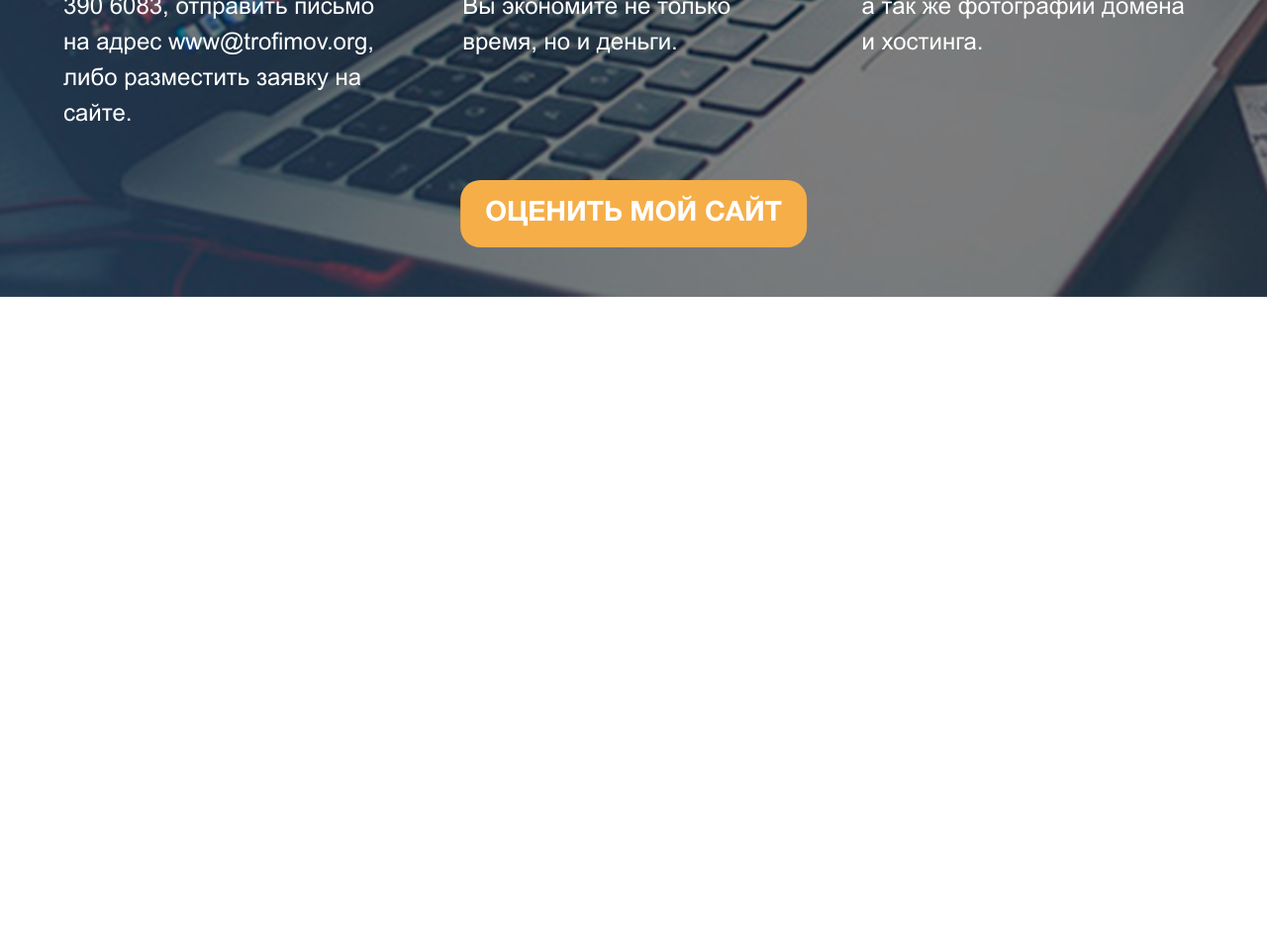
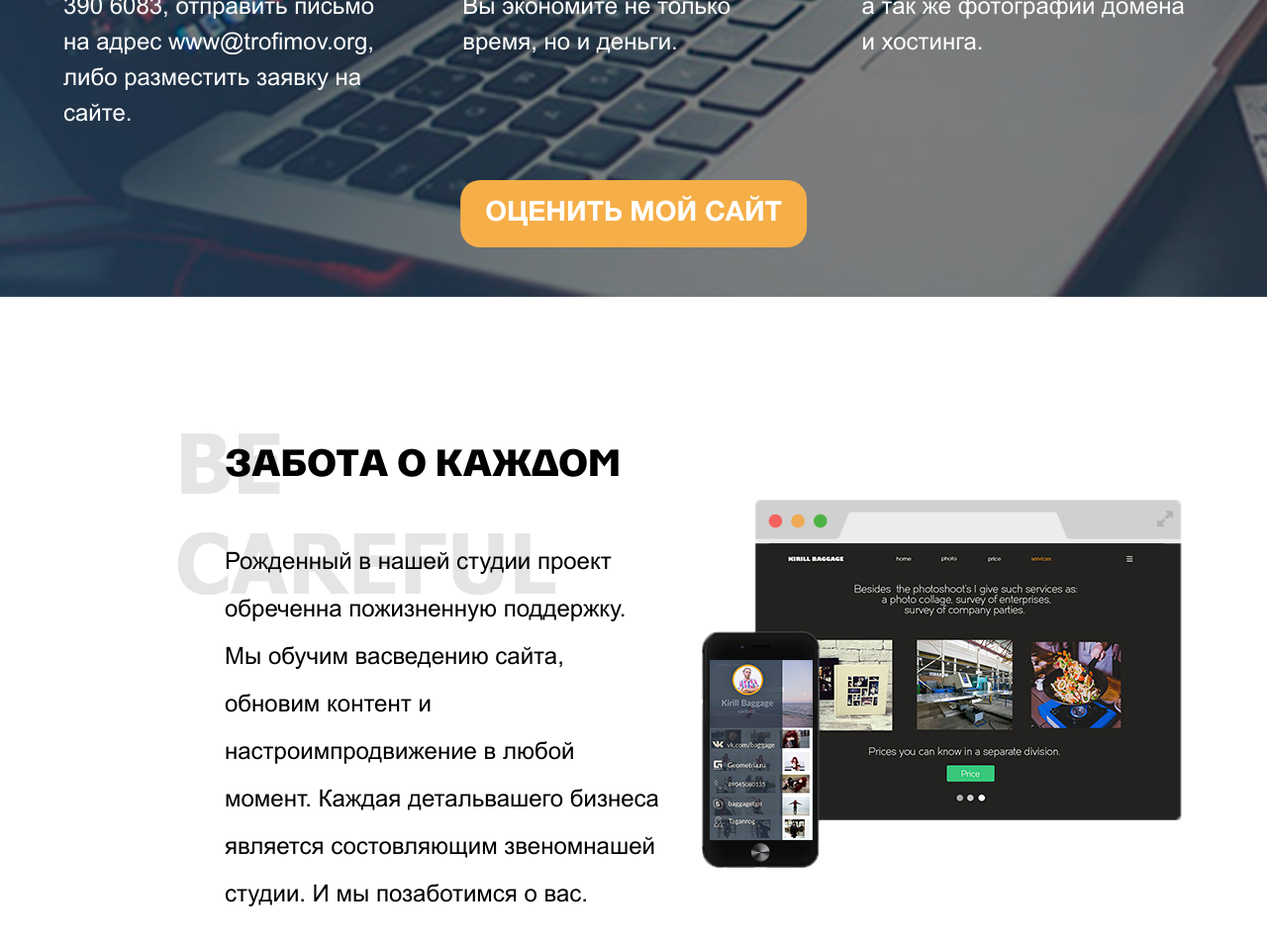
Before and after one commit to Evgeny-org/Web-Agency, a plain HTML site: page index.html in a window 1280 px wide. Shown: the part 7367-8321 px from the top of the page at 99% size. Before the commit the page ends 7667 px from the top, so only its background shows below. Drawn offline with Linux system fonts and the light colour scheme.

```diff
--- a/index.html
+++ b/index.html
@@ -265,6 +265,21 @@
 				ОЦЕНИТЬ МОЙ САЙТ
 			</button>
 		</div>
+		<div class="care container">
+			<div class="info">
+				<h2>
+					ЗАБОТА О КАЖДОМ
+					<p class="text-back">BE CAREFUL</p>
+				</h2>
+				<p class="text">
+					Рожденный в нашей студии проект обреченна пожизненную поддержку. Мы обучим васведению сайта, обновим контент и настроимпродвижение в любой момент. Каждая детальвашего бизнеса является состовляющим звеномнашей студии. И мы позаботимся о вас.
+				</p>
+			</div>
+			<div class="imgs">
+				<img src="imgs/care_img.png" alt="">
+			</div>
+		</div>
+
 	</main>
 
 <script src="mouseover.js"></script>
--- a/style.css
+++ b/style.css
@@ -673,6 +673,7 @@ main .trade-in{
 	padding: 75px 0 50px 0;
 	position: relative;
 	z-index: -1;
+	margin-bottom: 150px;
 }
 main .trade-in::before{
 	content: '';
@@ -732,6 +733,47 @@ main .trade-in button{
 	transform: translate(-50%,0);
 }
 
+/*блока «забота»*/
+main .care{
+	display: flex;
+	align-items: center;
+	justify-content: space-between;
+	margin-bottom: 175px;
+}
+/*контент блока*/
+main .care .info{
+	width: 40%;
+	padding-left: 15%;
+}
+main .care .info h2{
+	font-family: Parangon530CR;
+	font-size: 38px;
+	position: relative;
+	margin-bottom: 50px;
+}
+main .care .info p.text-back{
+	font-family: TahomaB;
+	font-size: 84px;
+	position: absolute;
+	top: -35px;
+	left: -50px;
+	z-index: -1;
+	color: rgba(0, 0, 0, .1);
+}
+main .care .info p.text{
+	font-family: ArialR;
+	font-size: 24px;
+	line-height: 2;
+}
+main .care .imgs{
+	width: 50%;
+}
+main .care .imgs img{
+	display: block;
+	margin: 0 auto;
+}
+
+
 
 @media (max-width: 1600px){
 
```
